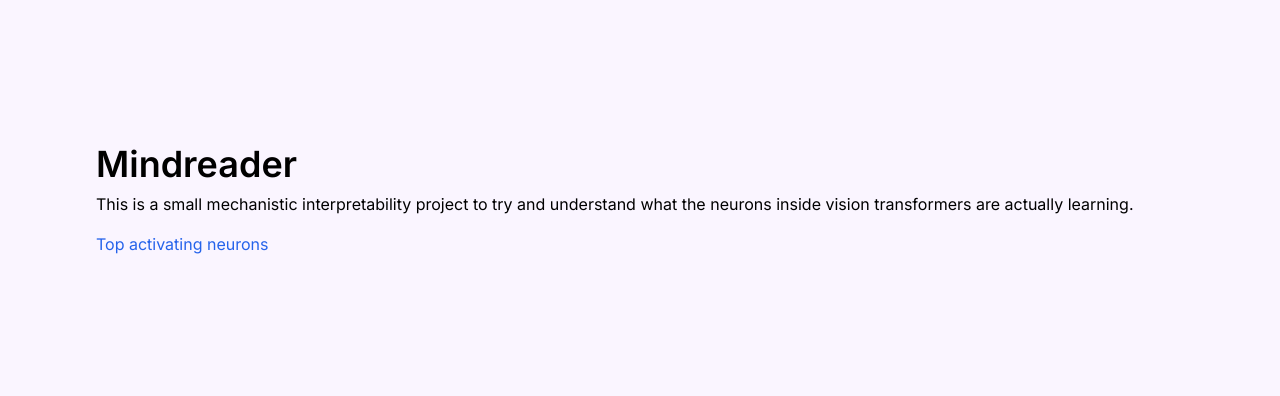
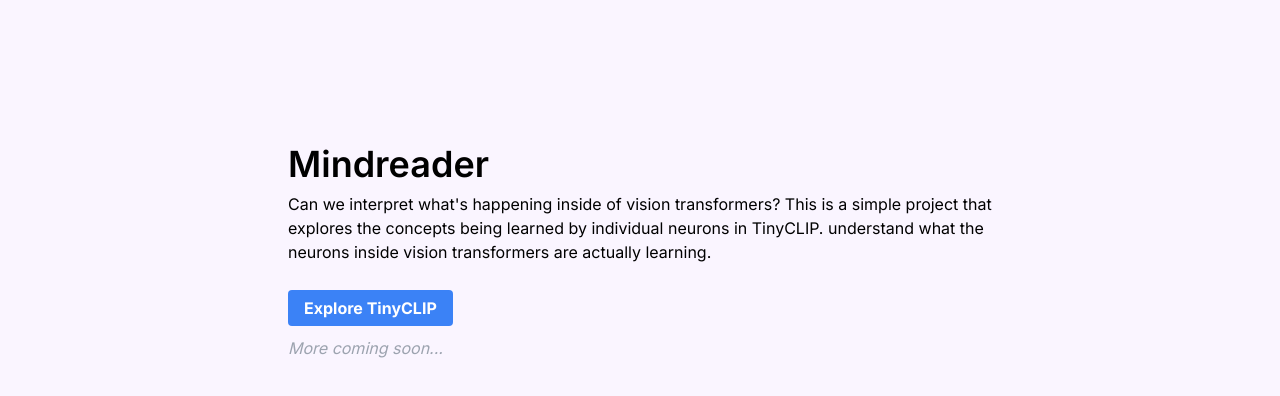
Before and after one commit to noahmacca/mindreader-web, a Next.js app: page / in a window 1280 px wide. Shown: the top 396 px of the page. Built offline with nearby package versions, Linux system fonts and the light colour scheme.

Commit message:
Update copy on cover page

```diff
--- a/app/page.tsx
+++ b/app/page.tsx
@@ -2,19 +2,23 @@
 
 export default async function Home() {
   return (
-    <main className="flex min-h-screen flex-col p-24 w-xl">
+    <main className="flex min-h-screen flex-col p-24 w-xl max-w-4xl mx-auto">
       <div className="text-4xl font-semibold mt-12 mb-2">Mindreader</div>
       <div>
-        This is a small mechanistic interpretability project to try and
-        understand what the neurons inside vision transformers are actually
-        learning.
+        Can we interpret what's happening inside of vision transformers? This is
+        a simple project that explores the concepts being learned by individual
+        neurons in TinyCLIP. understand what the neurons inside vision
+        transformers are actually learning.
       </div>
-      <Link
-        className="text-blue-600 hover:text-blue-800 visited:text-purple-600 mt-4"
-        href="/neuron"
-      >
-        Top activating neurons
-      </Link>
+      <div className="mt-8">
+        <Link
+          className="bg-blue-500 hover:bg-blue-700 text-white font-bold py-2 px-4 rounded"
+          href="/neuron"
+        >
+          Explore TinyCLIP
+        </Link>
+      </div>
+      <div className="mt-4 italic text-gray-400">More coming soon...</div>
     </main>
   );
 }
```
